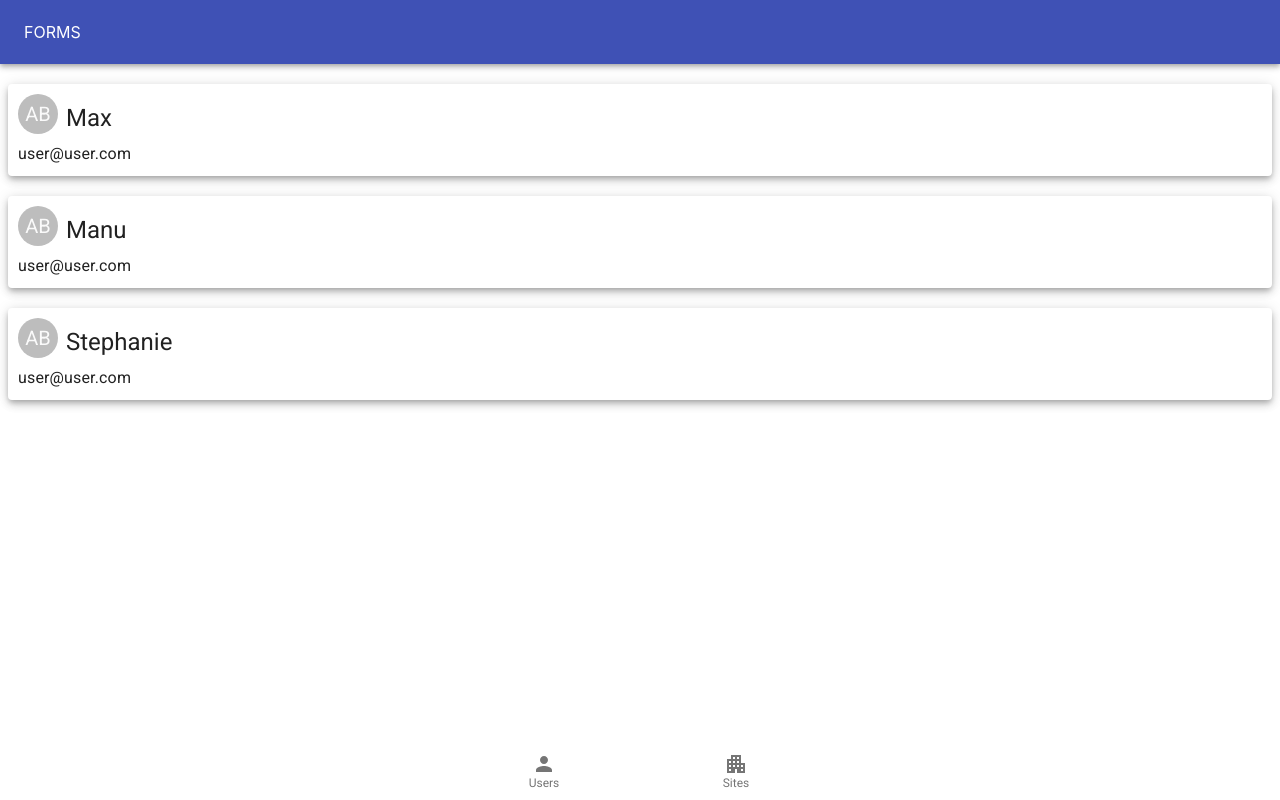
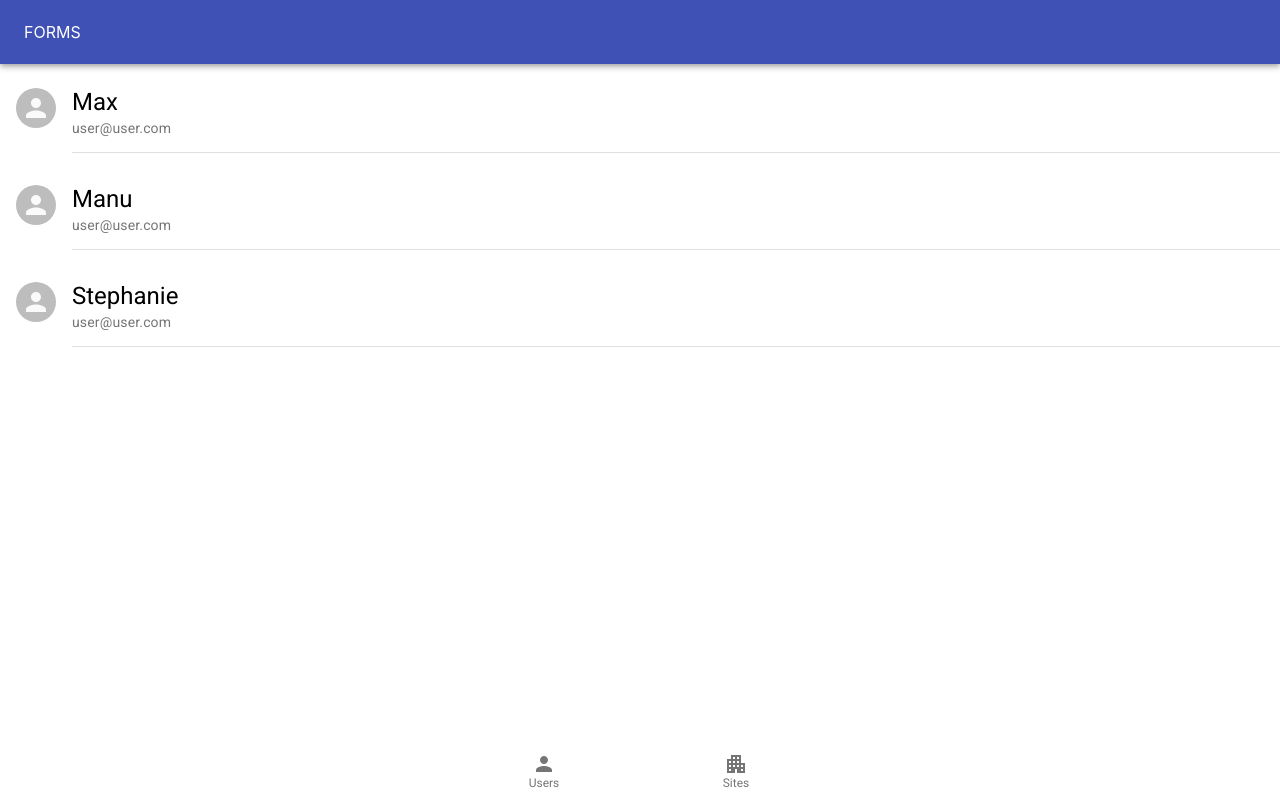
Before and after one commit to ChandrakantPal/Forms_App, a React (Create React App) app: page / in a window 1280 px wide. Built offline with nearby package versions, Linux system fonts and the light colour scheme.

Commit message:
List UI for user and site

```diff
--- a/src/components/Sites/Site/Site.js
+++ b/src/components/Sites/Site/Site.js
@@ -1,26 +1,20 @@
 import React from 'react';
-import {Paper, Typography, Avatar, Grid} from '@material-ui/core';
-// import { Link } from 'react-router-dom';
+import {Avatar, Divider, List, ListItem, ListItemAvatar, ListItemText, Typography } from '@material-ui/core';
 
 const site = (props) => (
     <div>
-        <Paper elevation={5} style={{margin: '20px 8px' , padding: '10px'}} onClick={props.clicked}>
-            <Grid container >
-                <Grid item >
-                    <Avatar>{}</Avatar>
-                </Grid>
-                <Grid item >
-                    <Typography variant="h5" style={{margin: '8px'}}>
-                        {props.siteNumber}
-                    </Typography>
-                </Grid>
-                <Grid item xs={12}>
-                    <Typography >
-                        {props.address}
-                    </Typography>
-                </Grid>
-            </Grid>
-        </Paper>
+        <List onClick={props.clicked}>
+        <ListItem alignItems="flex-start">
+            <ListItemAvatar>
+                <Avatar alt={props.siteNumber}></Avatar>
+            </ListItemAvatar>
+            <ListItemText primary={
+                <Typography variant="h5">{props.siteNumber}</Typography>}
+                secondary={props.address}>
+            </ListItemText>
+        </ListItem>
+        <Divider variant="inset" component="li" />
+    </List>
     </div>
 );
 
--- a/src/components/Users/User/User.js
+++ b/src/components/Users/User/User.js
@@ -1,26 +1,21 @@
 import React from 'react';
-import {Paper, Typography, Avatar, Grid} from '@material-ui/core';
+import {Avatar, Divider, List, ListItem, ListItemAvatar, ListItemText, Typography } from '@material-ui/core';
 
 
 const user = (props) => (
     <div>
-        <Paper elevation={5} style={{margin: '20px 8px' , padding: '10px'}} onClick={props.clicked}>
-            <Grid container >
-                <Grid item >
-                    <Avatar>AB</Avatar>
-                </Grid>
-                <Grid item >
-                    <Typography variant="h5" style={{margin: '8px'}}>
-                        {props.name}
-                    </Typography>
-                </Grid>
-                <Grid item xs={12}>
-                    <Typography >
-                            {props.mail}
-                    </Typography>
-                </Grid>
-            </Grid>
-        </Paper>
+    <List onClick={props.clicked}>
+      <ListItem alignItems="flex-start">
+        <ListItemAvatar>
+          <Avatar alt={props.name}></Avatar>
+        </ListItemAvatar>
+        <ListItemText primary={
+            <Typography variant="h5">{props.name}</Typography>}
+            secondary={props.mail}>
+        </ListItemText>
+      </ListItem>
+        <Divider variant="inset" component="li" />
+    </List>
     </div>
 );
 
```
